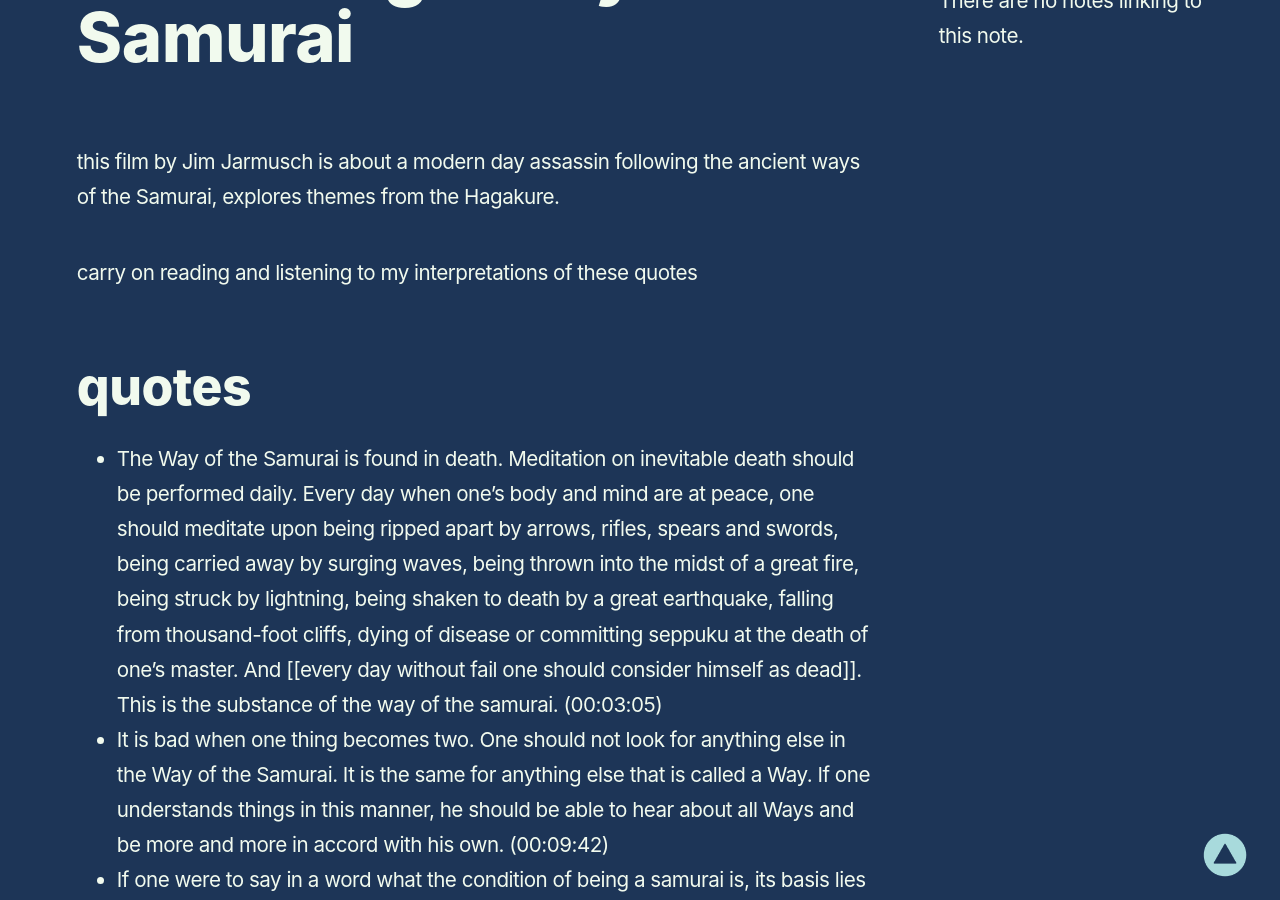
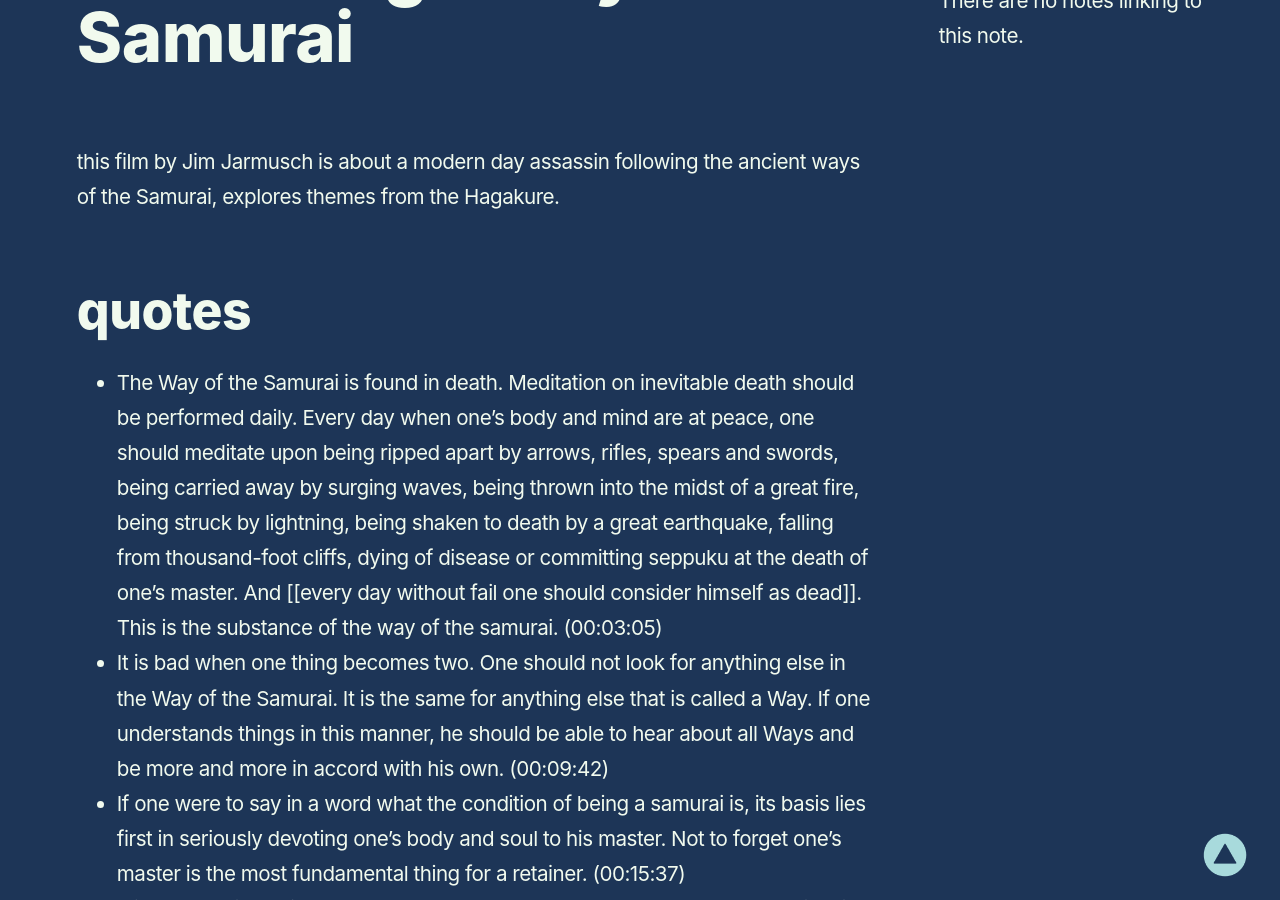
Before and after one commit to reddy2go/redgarden, a Jekyll site: the page built from _notes/Ghost Dog.md, in a window 1280 px wide and 900 px high, scrolled down 332 px. Built offline with Jekyll 4.4.1, drawn with Linux system fonts in a browser that asks for light colours; some web fonts are replaced.

Commit message:
auto commit

```diff
--- a/_notes/Ghost Dog.md
+++ b/_notes/Ghost Dog.md
@@ -3,8 +3,6 @@
 slug: ghost-dog
 ---
 this film by Jim Jarmusch is about a modern day assassin following the ancient ways of the Samurai, explores themes from the Hagakure.
-
-carry on reading and listening to my interpretations of these quotes
 
 ## quotes
 - The Way of the Samurai is found in death. Meditation on inevitable death should be performed daily. Every day when one's body and mind are at peace, one should meditate upon being ripped apart by arrows, rifles, spears and swords, being carried away by surging waves, being thrown into the midst of a great fire, being struck by lightning, being shaken to death by a great earthquake, falling from thousand-foot cliffs, dying of disease or committing seppuku at the death of one's master. And [[every day without fail one should consider himself as dead]]. This is the substance of the way of the samurai. (00:03:05)
```
